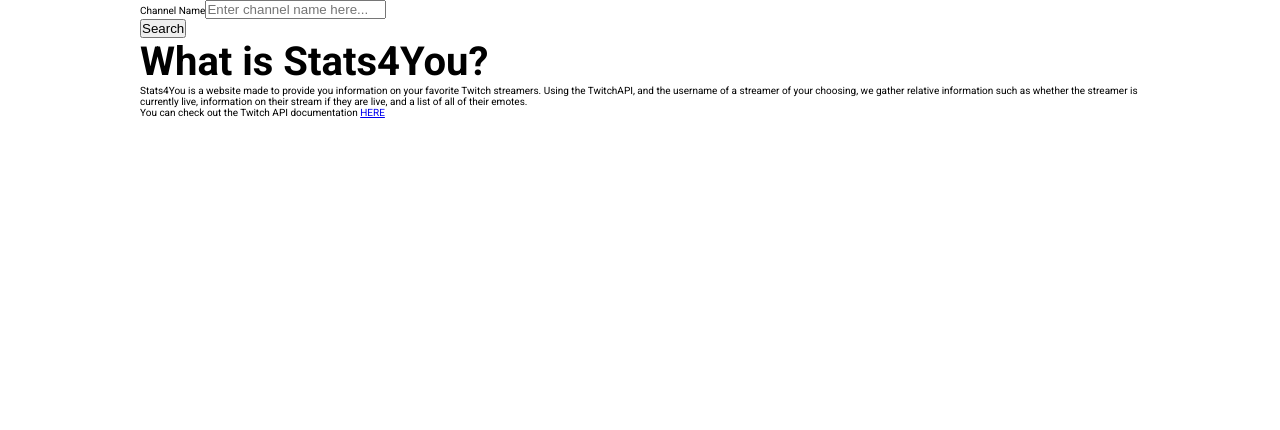
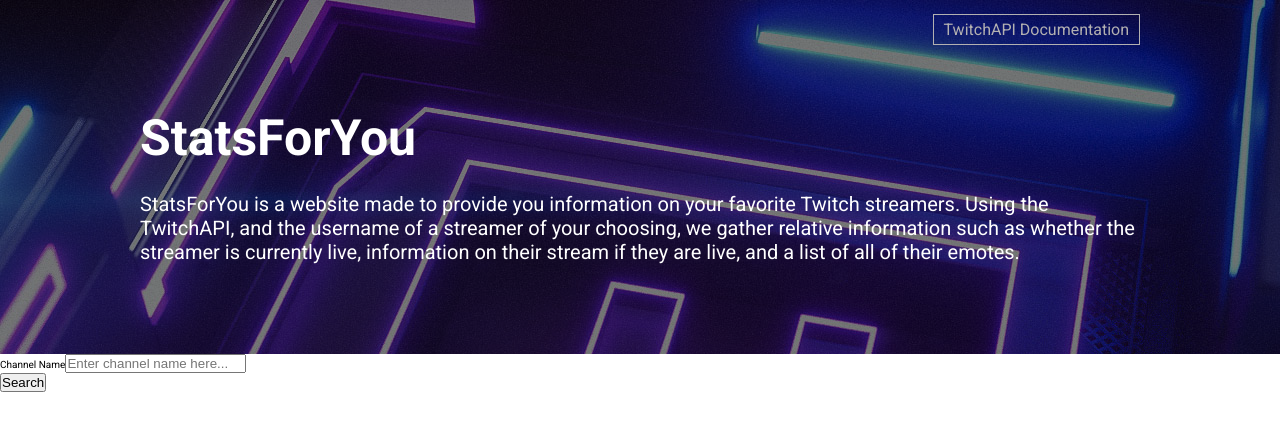
Before and after one commit to SheltonRolleFS/StatsForYou, a React (Create React App) app: page / in a window 1280 px wide. Shown: the top 430 px of the page. Built offline with nearby package versions, Linux system fonts and the light colour scheme.

Commit message:
finished styling the introduction section

```diff
--- a/src/App.js
+++ b/src/App.js
@@ -142,7 +142,28 @@
 
   return (
     <>
+      <div className="intro">
+        <div className="overlay">
           <div className="container">
+            <header>
+              <nav>
+                <a href="https://dev.twitch.tv/docs/" target="_blank">TwitchAPI Documentation</a>
+              </nav>
+            </header>
+            <section className="about">
+              <h1>StatsForYou</h1>
+              <p>
+                  StatsForYou is a website made to provide you information on your
+                  favorite Twitch streamers. Using the TwitchAPI, and the username of a
+                  streamer of your choosing, we gather relative information such as whether
+                  the streamer is currently live, information on their stream if they are
+                  live, and a list of all of their emotes.
+              </p>
+            </section>
+          </div>
+        </div>
+      </div>
+
       <section className="user-input">
         <div className="user-input__entry">
           <label htmlFor="channelName">Channel Name</label>
@@ -153,19 +174,6 @@
 
       {/* Check if a user was searched for and only display the results section if one was */}
       {username !== '' ? <Result name={username} description={description} profileImg={profileImg} offlineImg={offlineImg} partnerStatus={partnerStatus} liveStatus={liveStatus} title={title} game={game} emotes={emotes} errMsg={errMsg}/> : ''}
-
-        <section className="about">
-          <h2>What is Stats4You?</h2>
-          <p>
-              Stats4You is a website made to provide you information on your
-              favorite Twitch streamers. Using the TwitchAPI, and the username of a
-              streamer of your choosing, we gather relative information such as whether
-              the streamer is currently live, information on their stream if they are
-              live, and a list of all of their emotes.
-          </p>
-          <p>You can check out the Twitch API documentation <a href="https://dev.twitch.tv/docs/api/" target="_blank" rel="noreferrer">HERE</a></p>
-        </section>
-      </div>
     </>
   );
 }
--- /dev/null
+++ b/src/SASS/_intro.scss
@@ -0,0 +1,48 @@
+.intro {
+  background: url("../assets/twitch-logo.jpeg") top center no-repeat;
+  position: relative;
+
+  .overlay {
+    width: 100%;
+    height: 100%;
+    background-color: rgba(0, 0, 0, 0.516);
+    padding: 2rem;
+
+    .container {
+      header {
+        text-align: right;
+        nav {
+          a {
+            color: $no-hover;
+            text-decoration: none;
+            border: 1px solid $no-hover;
+            padding: 0.5rem 1rem;
+            font-size: 1.6rem;
+            transition: all 200ms ease-in-out;
+          }
+
+          a:hover {
+            color: white;
+            border: 1px solid white;
+          }
+        }
+      }
+
+      .about {
+        margin: 7rem 0;
+
+        h1 {
+          font-size: 5rem;
+          color: white;
+          margin-bottom: 2.5rem;
+        }
+
+        p {
+          font-size: 2rem;
+          color: white;
+          font-weight: normal;
+        }
+      }
+    }
+  }
+}
--- a/src/SASS/_variables.scss
+++ b/src/SASS/_variables.scss
@@ -1,3 +1,4 @@
-$dark-background: #2A2D34;
-$primary-color: #6761A8;
+$dark-background: #2a2d34;
+$primary-color: #6761a8;
 $gray: #e4e0e0;
+$no-hover: rgb(179, 177, 177);
--- a/src/SASS/index.scss
+++ b/src/SASS/index.scss
@@ -5,3 +5,4 @@
 @import "./reset";
 @import "./variables";
 @import "./base";
+@import "./intro";
```
Also changed, not shown: src/assets/twitch-logo.jpeg (added). Lines whose indentation alone changed are shown as unchanged.
